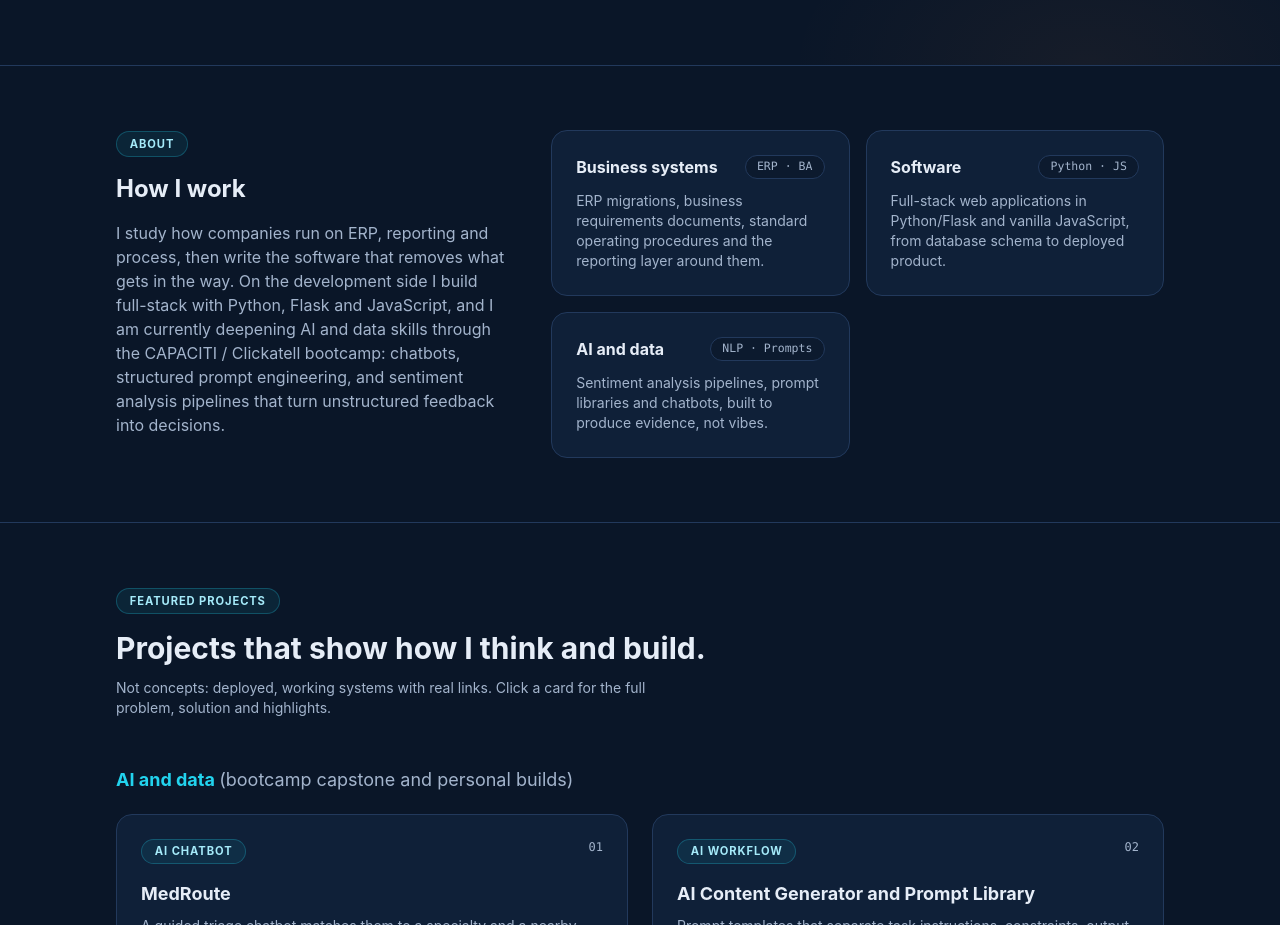
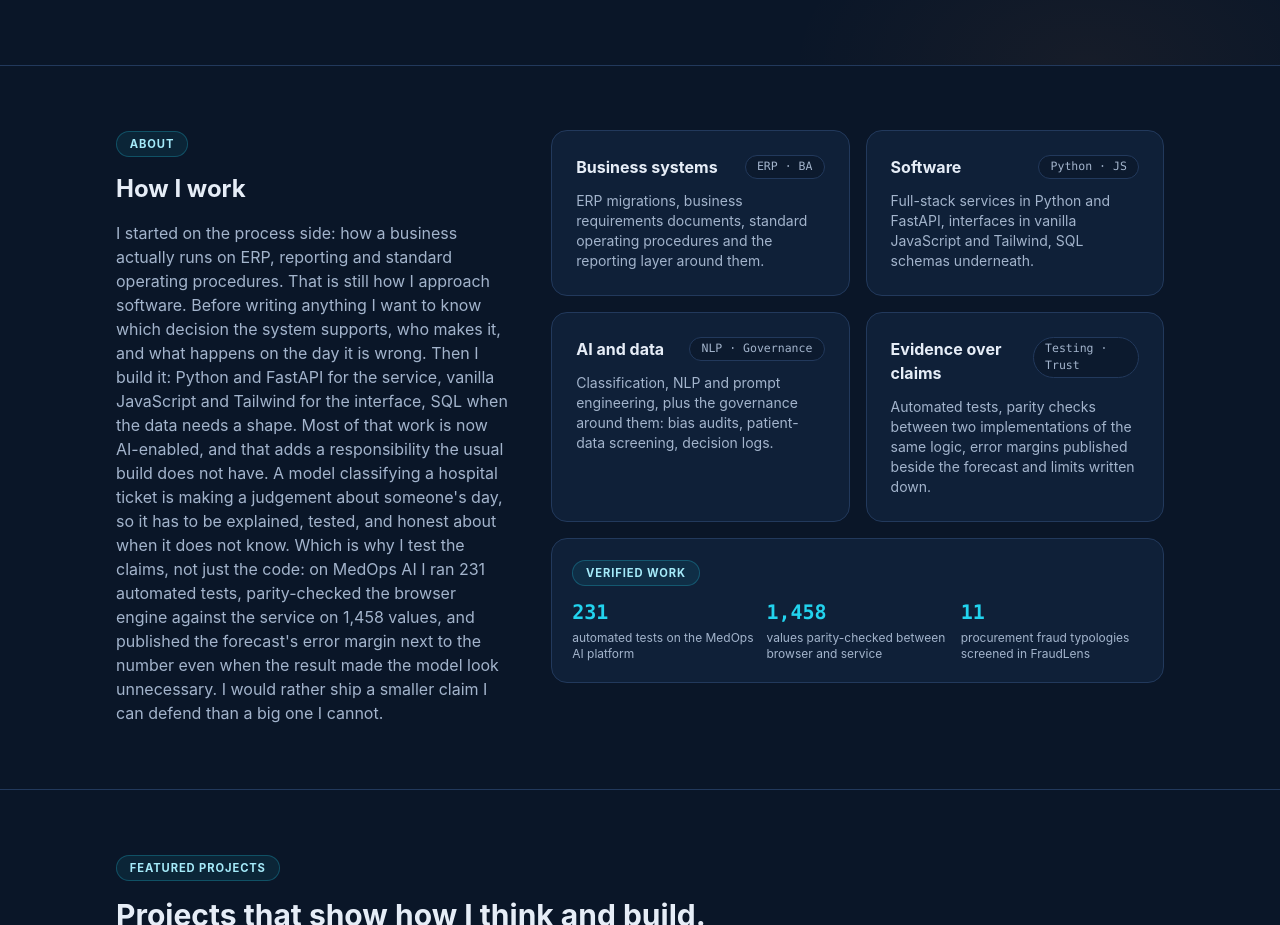
Before and after one commit to tshepisofrominnostation/portfolio, a plain HTML site: page index.html in a window 1280 px wide. Shown: the part 760-1685 px from the top of the page. Drawn offline with nearby package versions, Linux system fonts and the light colour scheme.

Commit message:
feat: rewrite the about section around the work and how it is verified
Narrative now runs from process to product: what decision the system supports,
then Python/FastAPI service, JS interface, SQL underneath, then the responsibility
that AI adds.

Four focus cards instead of three; the fourth is 'Evidence over claims', which is
what the recent work actually demonstrates. Adds a verified-work strip: 231 tests
on MedOps AI, 1,458 parity values, 11 fraud typologies.

Every number here is one I can point at in a repo.

```diff
--- a/index.html
+++ b/index.html
@@ -119,7 +119,10 @@ dialog{background:var(--panel);color:var(--tx);border:1px solid var(--line);bord
    <h2 class="mt-4 text-2xl font-bold">How I work</h2>
    <p class="text-muted mt-4" id="about-text"></p>
   </div>
-  <div class="md:col-span-3 grid sm:grid-cols-2 gap-4" id="about-cards"></div>
+  <div class="md:col-span-3">
+   <div class="grid sm:grid-cols-2 gap-4" id="about-cards"></div>
+   <div class="mt-4 card p-5" id="about-proof" aria-label="Verified work"></div>
+  </div>
  </div>
 </section>
 
@@ -240,13 +243,9 @@ const $=id=>document.getElementById(id);
 
 /* stats are derived after the project list is defined, below */
 
-const ABOUT="I study how companies run on ERP, reporting and process, then write the software that removes what gets in the way. On the development side I build full-stack with Python, Flask and JavaScript, and I am currently deepening AI and data skills through the CAPACITI / Clickatell bootcamp: chatbots, structured prompt engineering, and sentiment analysis pipelines that turn unstructured feedback into decisions.";
+const ABOUT="I started on the process side: how a business actually runs on ERP, reporting and standard operating procedures. That is still how I approach software. Before writing anything I want to know which decision the system supports, who makes it, and what happens on the day it is wrong. Then I build it: Python and FastAPI for the service, vanilla JavaScript and Tailwind for the interface, SQL when the data needs a shape. Most of that work is now AI-enabled, and that adds a responsibility the usual build does not have. A model classifying a hospital ticket is making a judgement about someone's day, so it has to be explained, tested, and honest about when it does not know. Which is why I test the claims, not just the code: on MedOps AI I ran 231 automated tests, parity-checked the browser engine against the service on 1,458 values, and published the forecast's error margin next to the number even when the result made the model look unnecessary. I would rather ship a smaller claim I can defend than a big one I cannot.";
 
-const FOCUS=[
-["Business systems","ERP migrations, business requirements documents, standard operating procedures and the reporting layer around them.","ERP · BA"],
-["Software","Full-stack web applications in Python/Flask and vanilla JavaScript, from database schema to deployed product.","Python · JS"],
-["AI and data","Sentiment analysis pipelines, prompt libraries and chatbots, built to produce evidence, not vibes.","NLP · Prompts"]
-];
+const FOCUS=[["Business systems", "ERP migrations, business requirements documents, standard operating procedures and the reporting layer around them.", "ERP \u00b7 BA"], ["Software", "Full-stack services in Python and FastAPI, interfaces in vanilla JavaScript and Tailwind, SQL schemas underneath.", "Python \u00b7 JS"], ["AI and data", "Classification, NLP and prompt engineering, plus the governance around them: bias audits, patient-data screening, decision logs.", "NLP \u00b7 Governance"], ["Evidence over claims", "Automated tests, parity checks between two implementations of the same logic, error margins published beside the forecast and limits written down.", "Testing \u00b7 Trust"]];
 
 const SK={"Programming and web":["Python","Flask","JavaScript (vanilla)","HTML/CSS","Tailwind","Git/GitHub"],"Databases and analytics":["MySQL","PostgreSQL","Supabase","Power BI","Excel"],"AI and prompt engineering":["Prompt design and optimisation","Chatbot design","VADER and TextBlob sentiment analysis","AI content workflows"],"ERP and systems":["Business requirements documents","Architecture documentation","Process and reporting analysis"]};
 
@@ -280,6 +279,8 @@ const L=[
 $("stats").innerHTML=STATS.map(s=>`<div class="card p-5"><dd class="text-2xl font-bold text-cyan">${s[0]}</dd><dt class="text-xs text-muted mt-1 uppercase tracking-wider">${s[1]}</dt></div>`).join("");
 
 $("about-text").textContent=ABOUT;
+const PROOF=[["231","automated tests on the MedOps AI platform"],["1,458","values parity-checked between browser and service"],["11","procurement fraud typologies screened in FraudLens"]];
+$("about-proof").innerHTML=`<p class="tag">Verified work</p><div class="mt-3 grid gap-3 sm:grid-cols-3">`+PROOF.map(p=>`<div><p class="text-xl font-bold mono text-cyan">${p[0]}</p><p class="text-muted text-xs mt-1">${p[1]}</p></div>`).join("")+`</div>`;
 $("about-cards").innerHTML=FOCUS.map(f=>`<div class="card card-h p-6"><div class="flex items-start justify-between gap-3"><h3 class="font-bold">${f[0]}</h3><span class="chip mono">${f[2]}</span></div><p class="text-muted text-sm mt-3">${f[1]}</p></div>`).join("");
 
 const btn=(label,url,primary)=>isPh(url)?`<button class="btn ${primary?"btn-pri":"btn-gho"}" disabled aria-disabled="true">${label}: coming soon</button>`:`<a class="btn ${primary?"btn-pri":"btn-gho"} no-underline" href="${url}" target="_blank" rel="noopener">${label}</a>`;
```
